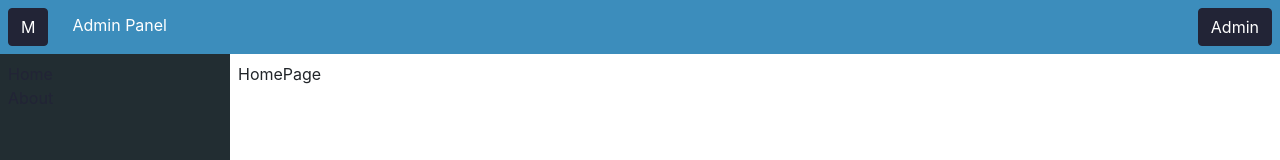
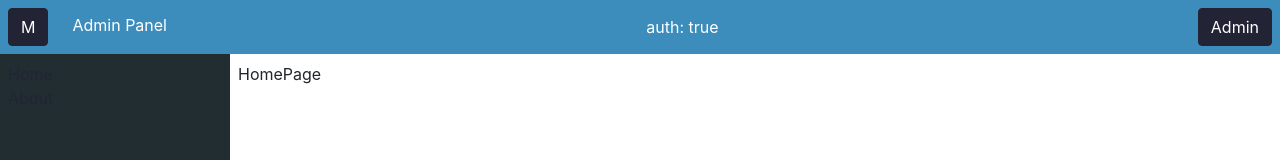
Before and after one commit to horhoj/store-react-front, a React (Create React App) app: page / in a window 1280 px wide. Shown: the top 160 px of the page. Built offline with nearby package versions, Linux system fonts and the light colour scheme.

Commit message:
add redux

```diff
--- a/package.json
+++ b/package.json
@@ -10,13 +10,16 @@
     "@types/node": "^12.0.0",
     "@types/react": "^17.0.0",
     "@types/react-dom": "^17.0.0",
+    "@types/react-redux": "^7.1.16",
     "@types/react-router": "^5.1.13",
     "@types/react-router-dom": "^5.1.7",
     "bootstrap": "^4.6.0",
     "react": "^17.0.2",
     "react-dom": "^17.0.2",
+    "react-redux": "^7.2.3",
     "react-router-dom": "^5.2.0",
     "react-scripts": "4.0.3",
+    "redux": "^4.0.5",
     "sass": "^1.32.8",
     "typescript": "^4.1.2",
     "web-vitals": "^1.0.1"
--- a/src/index.tsx
+++ b/src/index.tsx
@@ -2,10 +2,14 @@ import React from 'react';
 import ReactDOM from 'react-dom';
 import './assets/scss/main.scss';
 import {App} from "./App";
+import {Provider} from 'react-redux';
+import {store} from "./store";
 
 ReactDOM.render(
   <React.StrictMode>
-    <App/>
+    <Provider store={store}>
+      <App/>
+    </Provider>
   </React.StrictMode>,
   document.getElementById('root')
 );
--- a/src/layouts/PrivateHeader/PrivateHeader.tsx
+++ b/src/layouts/PrivateHeader/PrivateHeader.tsx
@@ -1,9 +1,12 @@
 import React from "react";
 import styles from "./styles.module.scss"
+import {useSelector} from "react-redux";
+import {getUserIsAuthenticated} from "../../store/user";
 
 export const PrivateHeader: React.FC = (): JSX.Element => {
+  const userIsAuthenticated = useSelector(getUserIsAuthenticated)
   return (
-    <div className={`p-2 d-flex w-100 justify-content-between ${styles.mainHeader}`}>
+    <div className={`p-2 d-flex w-100 justify-content-between align-items-center ${styles.mainHeader}`}>
       <div>
         <button className="mr-4 btn btn-primary">
           M
@@ -12,12 +15,12 @@ export const PrivateHeader: React.FC = (): JSX.Element => {
           Admin Panel
         </span>
       </div>
+      <div>auth: {JSON.stringify(userIsAuthenticated)}</div>
       <div>
         <button className="btn btn-primary">
-        Admin
+          Admin
         </button>
       </div>
-
     </div>
   )
 }
--- a/src/layouts/PrivateLayout/PrivateLayout.tsx
+++ b/src/layouts/PrivateLayout/PrivateLayout.tsx
@@ -1,6 +1,6 @@
 import React from "react";
 import {PrivateFooter} from "../PrivateFooter";
-import {PrivateMenu} from "../PrivateMenu/PrivateMenu";
+import {PrivateMenu} from "../PrivateMenu";
 import {PrivateHeader} from "../PrivateHeader";
 
 export const PrivateLayout: React.FC = ({children}): JSX.Element => {
--- /dev/null
+++ b/src/store/index.ts
@@ -0,0 +1,16 @@
+import {combineReducers, createStore} from "redux";
+import {StoreState} from "./types";
+import {userReducer} from "./user";
+
+const rootReducer = combineReducers<StoreState>({
+  user: userReducer
+})
+
+//@ts-ignore
+const composeEnhancers = window.__REDUX_DEVTOOLS_EXTENSION_COMPOSE__ || compose;
+
+export const store = createStore(
+  rootReducer,
+  // composeEnhancers(applyMiddleware(sagaMiddleware))
+  composeEnhancers()
+);
--- /dev/null
+++ b/src/store/types.ts
@@ -0,0 +1,5 @@
+import {UserState} from "./user/types";
+
+export interface StoreState {
+  user: UserState;
+}
--- /dev/null
+++ b/src/store/user/index.ts
@@ -0,0 +1,2 @@
+export * from './userReducer';
+export * from './userSelectors';
--- /dev/null
+++ b/src/store/user/types.ts
@@ -0,0 +1,3 @@
+export interface UserState {
+  isAuthenticated: boolean
+}
--- /dev/null
+++ b/src/store/user/userReducer.ts
@@ -0,0 +1,12 @@
+import {UserState} from "./types";
+
+const initialState: UserState = {
+  isAuthenticated: true
+}
+
+export const userReducer = (state: UserState = initialState, action: any): UserState => {
+  switch (action.type) {
+    default:
+      return state;
+  }
+}
--- /dev/null
+++ b/src/store/user/userSelectors.ts
@@ -0,0 +1,3 @@
+import {StoreState} from "../types";
+
+export const getUserIsAuthenticated = (state: StoreState): boolean => state.user.isAuthenticated;
```
Also changed, not shown: 1 other file (tests, documents, lock files or other folders).
